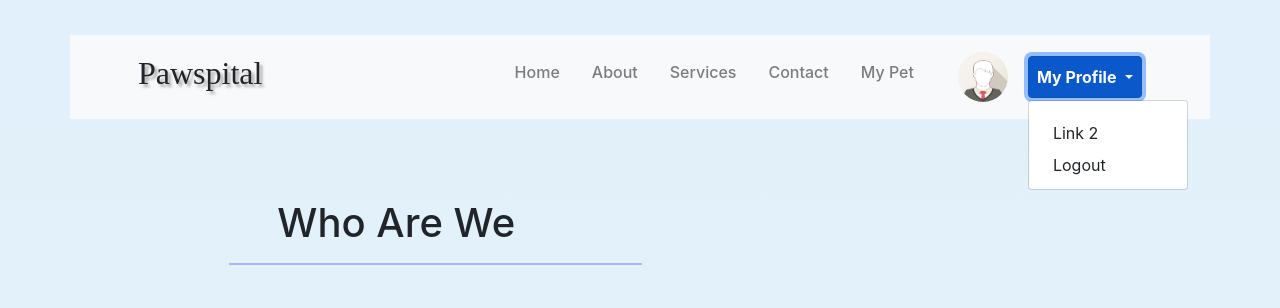
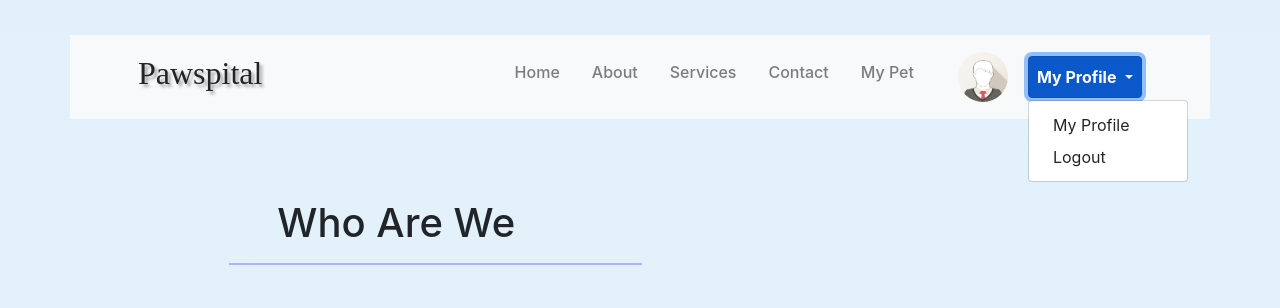
Before and after one commit to pouriamrt/Pet_eHospital_FullStackApp, a Flask app: page /about in a window 1280 px wide, after a click on "My Profile". Shown: the top 308 px of the page. Run offline with Flask 3, Linux system fonts and the light colour scheme; the visitor is signed in with stand-in values (Sample User, id 1); some libraries are stand-ins or nearby versions; some web fonts are replaced.

Commit message:
Update base.html

```diff
--- a/app/templates/base.html
+++ b/app/templates/base.html
@@ -29,27 +29,26 @@
 							<a class="nav-link px-3" href="{{ url_for('main.index') }}"><h6>Home</h6></a>
 						</li>
 						<li class="nav-item">
-							<a class="nav-link px-3" href="{{ url_for('main.about') }}"><h6>About</h6></a>
+							<a class="nav-link px-3" href="#"><h6>About</h6></a>
 						</li>
 						<li class="nav-item">
 							<a class="nav-link px-3" href="#"><h6>Services</h6></a>
 						</li>
 						<li class="nav-item">
-							<a class="nav-link px-3" href="{{ url_for('main.contact') }}"><h6>Contact</h6></a>
+							<a class="nav-link px-3" href="#"><h6>Contact</h6></a>
 						</li>
 						<li class="nav-item">
 							<a class="nav-link px-3" href="{{ url_for('pet_profile.pet_profile') }}"><h6>My Pet</h6></a>
 						</li>
 					</ul>
 				</div>
-				<a class="navbar-brand px-1" href="#"><img src="/static/logo.png" alt="Avatar Logo" style="width:50px;" class="rounded-pill"></a>
+				<a class="navbar-brand px-1" href="{{ url_for('user_profile.user_profile') }}"><img src="/static/logo.png" alt="Avatar Logo" style="width:50px;" class="rounded-pill"></a>
 				<div class="dropdown">
 					<button type="button" class="btn btn-primary dropdown-toggle p-2" data-bs-toggle="dropdown">
 						<strong>My Profile</strong>
 					</button>
 					<ul class="dropdown-menu">
-						<li><a class="dropdown-item" href="#">{{ name }}</a></li>
-						<li><a class="dropdown-item" href="#">Link 2</a></li>
+						<li><a class="dropdown-item" href="{{ url_for('user_profile.user_profile') }}">My Profile</a></li>
 						<li><a class="dropdown-item" href="{{ url_for('auth.logout') }}">Logout</a></li>
 					</ul>
 				</div>
```
